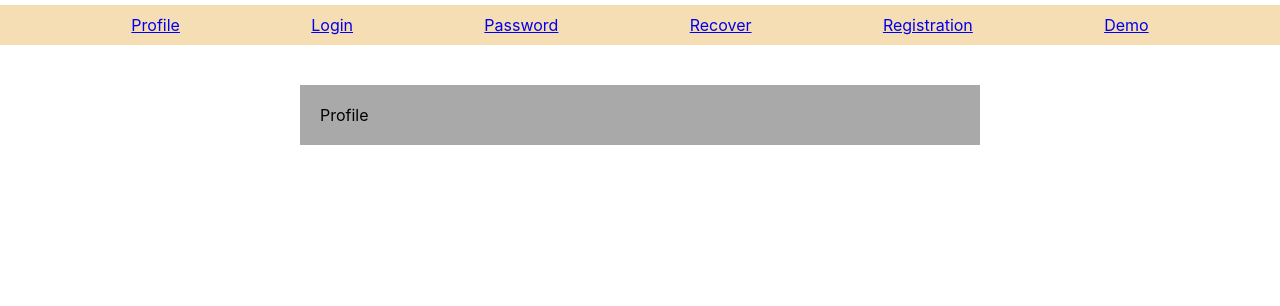
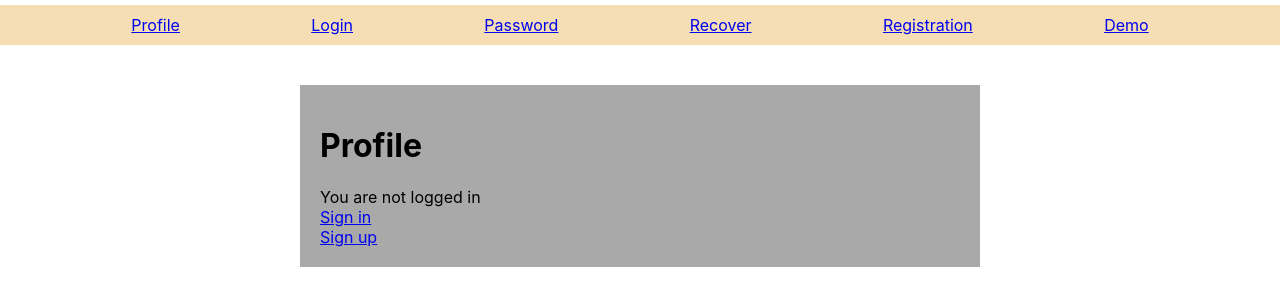
Before and after one commit to ultrwave/friday_project, a React (Create React App) app: page /#/profile in a window 1280 px wide. Shown: the top 306 px of the page. Built offline with nearby package versions, Linux system fonts and the light colour scheme.

Commit message:
added profile page

```diff
--- a/src/content/Login/LoginContainer.tsx
+++ b/src/content/Login/LoginContainer.tsx
@@ -4,6 +4,7 @@ import Login from './Login';
 import {useDispatch, useSelector} from 'react-redux';
 import {RootStateType} from '../../redux/store';
 import {logInTC} from '../../redux/auth-reducer';
+import { Redirect } from 'react-router-dom';
 
 export type LoginFormStateType = {
     email: InputStateType
@@ -64,7 +65,8 @@ function LoginContainer() {
 
     return (
         isLoggedIn ?
-            <h1>redirect to profile</h1>
+            // <h1>redirect to profile</h1>
+            <Redirect to={'profile'}/>
             :
             <Login
             formState={formState}
--- a/src/content/Profile.tsx
+++ b/src/content/Profile.tsx
@@ -1,10 +1,62 @@
 import React from 'react';
+import {useSelector} from "react-redux";
+import {RootStateType} from "../redux/store";
+import {NavLink} from "react-router-dom";
 import style from './styles/Profile.module.css'
+import defaultAvatar from './images/default_avatar.png';
 
 function Profile() {
+    // const dispatch = useDispatch()
+    const isLoggedIn = useSelector((state: RootStateType): boolean => state.auth.isLoggedIn)
+
+    const auth = useSelector((state: RootStateType): any => state.auth)
+    // const profile = useSelector((state: RootStateType): any => state.pageProfile)
+// debugger
+    let profileData = null
+
+
+    if (isLoggedIn) {
+        profileData = auth.profile.data
+        // const [userName] = auth.profile.data
+
+    }
+
+    // debugger
     return (
         <div>
-            Profile
+            <h1 className={style.profile}>
+                Profile
+            </h1>
+            {
+                isLoggedIn ?
+                    <div className={style.profileData}>
+                        {profileData.avatar ?
+                            <div>
+                            <img src={profileData.avatar} alt="" width="400" height="400" ></img>
+                            <div className={style.avatar}>{profileData.avatar}</div>
+                            </div>
+                            : <img src={defaultAvatar} alt="" width="100" height="100"/>
+
+                        }
+                        <div className={style.name}>Name: {profileData.name}</div>
+                        <div className={style.email}>email: {profileData.email}</div>
+                        <div className={style.packsCount}>Public card packs
+                            count: {profileData.publicCardPacksCount}</div>
+
+                        {/*<div className={style.name}>{profile.data.name}</div>*/}
+                        {/*<div className={style.name}>{userName}</div>*/}
+                        <button>Log out</button>
+                    </div>
+                    : <div>
+                        <div>You are not logged in</div>
+                        <NavLink to={'/login'}>
+                            <div>Sign in</div>
+                        </NavLink>
+                        <NavLink to={'/registration'}>
+                            <div>Sign up</div>
+                        </NavLink>
+                    </div>
+            }
         </div>
     )
 }
--- a/src/content/Registration.tsx
+++ b/src/content/Registration.tsx
@@ -1,10 +1,9 @@
-import React, { useState} from 'react';
+import React, {useState} from 'react';
 import SuperButton from "../common/SuperButton/SuperButton";
 import SuperInputText from "../common/SuperInputText/SuperInputText";
-import SuperCheckbox from "../common/SuperCheckbox/SuperCheckbox";
 import style from './styles/Registration.module.css'
 import {LoginAPI} from "../registrationAPI";
-import { Redirect } from 'react-router-dom';
+import {Redirect} from 'react-router-dom';
 
 type RegistrationPropsType = {
     error?: string
@@ -15,16 +14,18 @@ type StateType = {
     password1: string
     password2: string
     errorResponse: string
+    successfullyRegistered: boolean
 }
 const initialState: StateType = {
     email: "",
     password1: "",
     password2: "",
-    errorResponse: ""
+    errorResponse: "",
+    successfullyRegistered: false
 }
 
 function Registration() {
-    const [state, setState] = useState<StateType>( initialState );
+    const [state, setState] = useState<StateType>(initialState);
     const emailError = state.email ? "" : "Field can't be empty";
 
     const pw1Error = state.password1 ? "" : "Field can't be empty";
@@ -35,44 +36,51 @@ function Registration() {
         if (emailError) {
             alert("Введите текст");
         } else {
-            LoginAPI.registerUser(state.email,state.password1)
-                .then((res:any)=>{
+            LoginAPI.registerUser(state.email, state.password1)
+                .then((res: any) => {
                     console.log(`User ${res.data.addedUser.email} successfully signed up`)
                     //setState({...state, errorResponse: error.response.data.error})
-                    return <Redirect to={'/friday_project#/login/'}/>
+                    //return <Redirect to={'/friday_project#/login/'}/>
+                    setSuccessfulRegistration(true)
 
                 })
-                .catch((error)=>{
+                .catch((error) => {
                     setState({...state, errorResponse: error.response.data.error})
                 })
         }
     };
 
-    const handleEmail = (val:string) => {
+    const handleEmail = (val: string) => {
         //alert(val)
-        setState({...state, email: val, errorResponse:""})
+        setState({...state, email: val, errorResponse: ""})
     }
-    const handlePw1 = (val:string) => {
+    const handlePw1 = (val: string) => {
         //alert(val)
-        setState({...state, password1: val, errorResponse:""})
+        setState({...state, password1: val, errorResponse: ""})
     }
-    const handlePw2 = (val:string) => {
+    const handlePw2 = (val: string) => {
         // alert(val)
-        setState({...state, password2: val, errorResponse:""})
+        setState({...state, password2: val, errorResponse: ""})
     }
 
-
+    const setSuccessfulRegistration = (val: boolean) => {
+        setState({...state, successfullyRegistered: val})
+    }
 
     return (
+
+        state.successfullyRegistered ?
+            <Redirect to={'login'}/>
+            :
             <div className={style.form}>
 
-            <div >
+                <div>
                     Registration
                 </div>
                 <div className={style.registrationErrorMessage}>
                     {state.errorResponse}
                 </div>
-            <div >
+                <div>
                     <SuperInputText
                         title={'Email'}
                         value={state.email}
--- a/src/content/styles/Profile.module.css
+++ b/src/content/styles/Profile.module.css
@@ -0,0 +1,3 @@
+.profile {
+
+}
--- a/src/redux/profile-reducer.ts
+++ b/src/redux/profile-reducer.ts
@@ -1,4 +1,4 @@
-type PageStateType = {}
+type PageStateType = any
 
 const initialState: PageStateType = {}
 
```
Also changed, not shown: src/content/images/default_avatar.png (added). Lines whose indentation alone changed are shown as unchanged.
